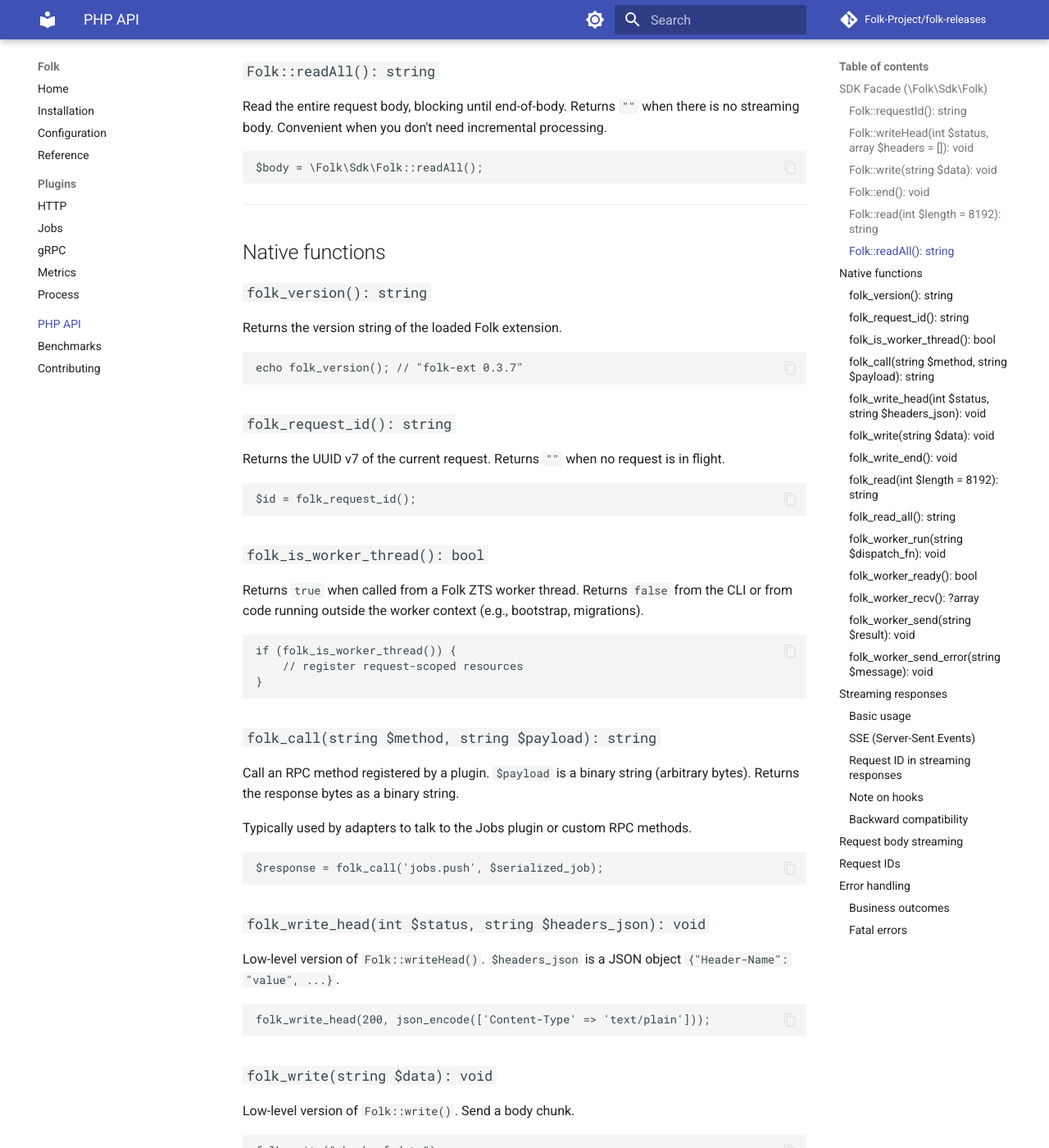
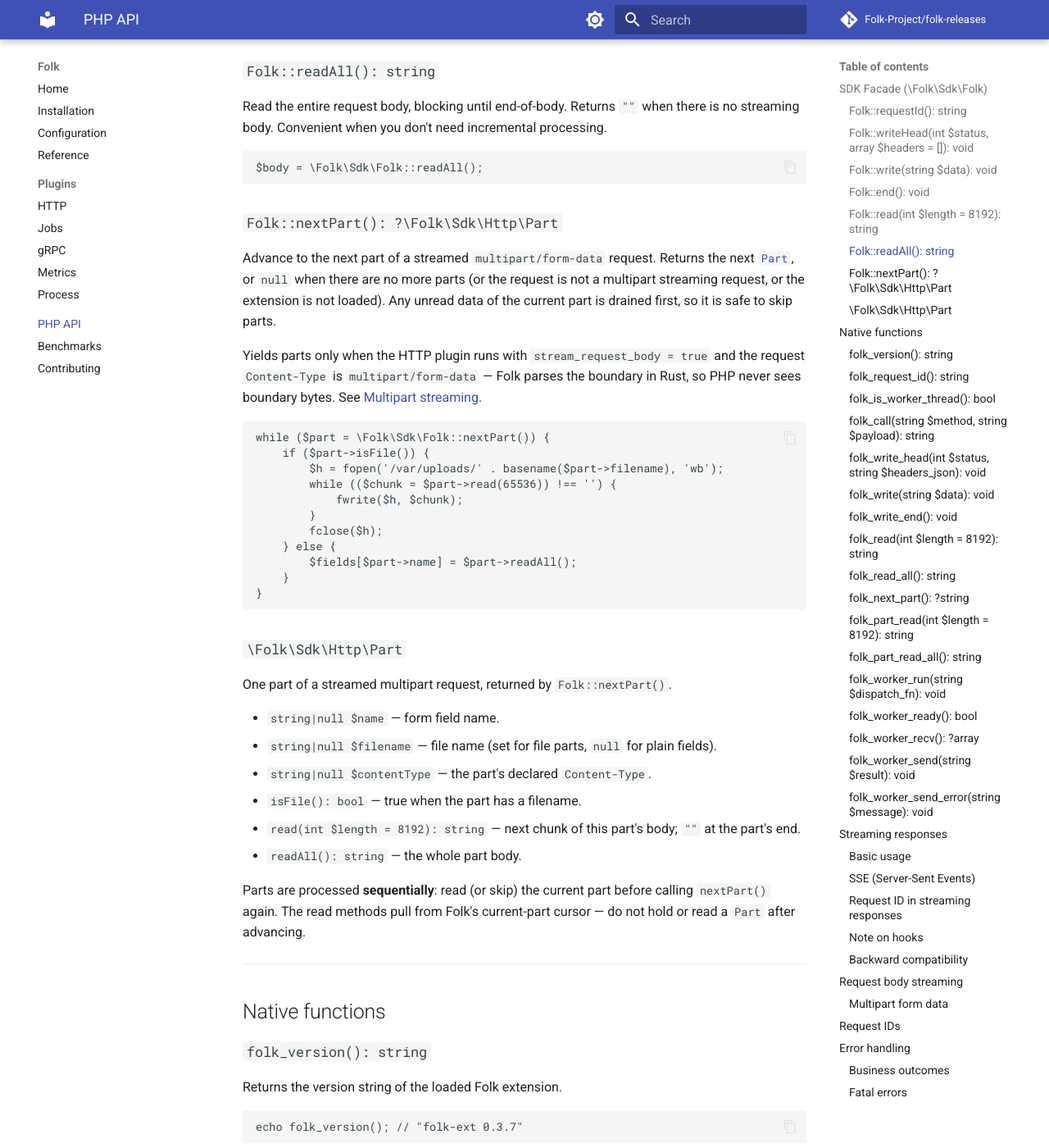
Before and after one commit to Folk-Project/folk-releases, an MkDocs documentation site: the page built from docs/php-api.md, in a window 1280 px wide and 1400 px high, scrolled down 1534 px. Shown: the whole window at 82% size. Built offline with MkDocs 1.6.1 and Material for MkDocs 9.7.7, drawn with Linux system fonts in a browser that asks for light colours; comment, search, counter and statistics services are not loaded; some of the changed text lies outside the part shown.

Commit message:
Phase 71: document multipart streaming
php-api.md (Folk::nextPart/Part, folk_next_part/part_read, Multipart form data
section), reference.md + folk.example.toml notes, RELEASE_NOTES appended with the
multipart entry and bumped version table.

Co-Authored-By: Claude Opus 4.8 (1M context) <noreply@anthropic.com>

````diff
--- a/docs/php-api.md
+++ b/docs/php-api.md
@@ -64,6 +64,40 @@ Read the entire request body, blocking until end-of-body. Returns `""` when ther
 ```php
 $body = \Folk\Sdk\Folk::readAll();
 ```
+
+### `Folk::nextPart(): ?\Folk\Sdk\Http\Part`
+
+Advance to the next part of a streamed `multipart/form-data` request. Returns the next [`Part`](#multipart-part), or `null` when there are no more parts (or the request is not a multipart streaming request, or the extension is not loaded). Any unread data of the current part is drained first, so it is safe to skip parts.
+
+Yields parts only when the HTTP plugin runs with `stream_request_body = true` and the request `Content-Type` is `multipart/form-data` — Folk parses the boundary in Rust, so PHP never sees boundary bytes. See [Multipart streaming](#multipart-streaming).
+
+```php
+while ($part = \Folk\Sdk\Folk::nextPart()) {
+    if ($part->isFile()) {
+        $h = fopen('/var/uploads/' . basename($part->filename), 'wb');
+        while (($chunk = $part->read(65536)) !== '') {
+            fwrite($h, $chunk);
+        }
+        fclose($h);
+    } else {
+        $fields[$part->name] = $part->readAll();
+    }
+}
+```
+
+<a id="multipart-part"></a>
+### `\Folk\Sdk\Http\Part`
+
+One part of a streamed multipart request, returned by `Folk::nextPart()`.
+
+- `string|null $name` — form field name.
+- `string|null $filename` — file name (set for file parts, `null` for plain fields).
+- `string|null $contentType` — the part's declared `Content-Type`.
+- `isFile(): bool` — true when the part has a filename.
+- `read(int $length = 8192): string` — next chunk of this part's body; `""` at the part's end.
+- `readAll(): string` — the whole part body.
+
+Parts are processed **sequentially**: read (or skip) the current part before calling `nextPart()` again. The read methods pull from Folk's current-part cursor — do not hold or read a `Part` after advancing.
 
 ---
 
@@ -144,6 +178,22 @@ Low-level version of `Folk::readAll()`. Read the entire request body.
 ```php
 $body = folk_read_all();
 ```
+
+### `folk_next_part(): ?string`
+
+Low-level version of `Folk::nextPart()`. Returns a JSON object `{"name":...,"filename":...,"content_type":...}` for the next multipart part, or `null` when there are no more parts. Read the part body with `folk_part_read` / `folk_part_read_all`.
+
+```php
+$meta = folk_next_part(); // '{"name":"avatar","filename":"a.png","content_type":"image/png"}' | null
+```
+
+### `folk_part_read(int $length = 8192): string`
+
+Read up to `$length` bytes of the current multipart part; `""` at the part's end.
+
+### `folk_part_read_all(): string`
+
+Read the entire current multipart part.
 
 ### `folk_worker_run(string $dispatch_fn): void`
 
@@ -288,6 +338,31 @@ Route::post('/upload', function () {
 - If the client disconnects mid-upload, `Folk::read()` returns `""` (EOF) — validate `Content-Length` yourself if integrity matters.
 - Framework adapters (Laravel, Symfony, …) currently build an empty-body request in streaming mode; use `Folk::read()` directly in the handler. Full PSR-7 / uploaded-file integration is tracked separately.
 
+<a id="multipart-streaming"></a>
+### Multipart form data
+
+When `stream_request_body = true` and the request is `multipart/form-data`, Folk parses the boundary in Rust (no boundary bytes reach PHP) and hands you parts one at a time via `Folk::nextPart()`. File parts can be streamed to disk without buffering, exactly like raw bodies:
+
+```php
+Route::post('/upload', function () {
+    $fields = [];
+    while ($part = \Folk\Sdk\Folk::nextPart()) {
+        if ($part->isFile()) {
+            $h = fopen(storage_path('app/' . basename($part->filename)), 'wb');
+            while (($chunk = $part->read(65536)) !== '') {
+                fwrite($h, $chunk);
+            }
+            fclose($h);
+        } else {
+            $fields[$part->name] = $part->readAll();
+        }
+    }
+    return response()->json(['fields' => $fields]);
+});
+```
+
+Parts arrive in transmission order (fields and files interleaved as the client sent them). Process each part before calling `nextPart()` again — see [`Part`](#multipart-part). Backpressure and per-part streaming work the same as raw bodies. Same caveats apply: adapters build an empty-body request in streaming mode (use `Folk::nextPart()` directly); per-route activation and PSR-7 `UploadedFile` integration are tracked separately.
+
 ---
 
 ## Request IDs
````
Also changed, not shown: RELEASE_NOTES.md (+41 -7 lines), docs/reference.md (+1 -1 lines), folk.example.toml (+5 -3 lines).
